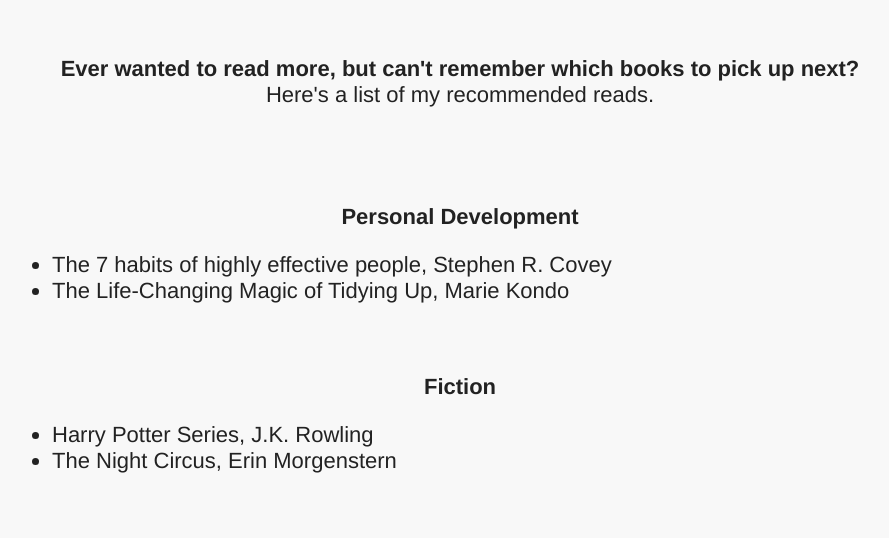
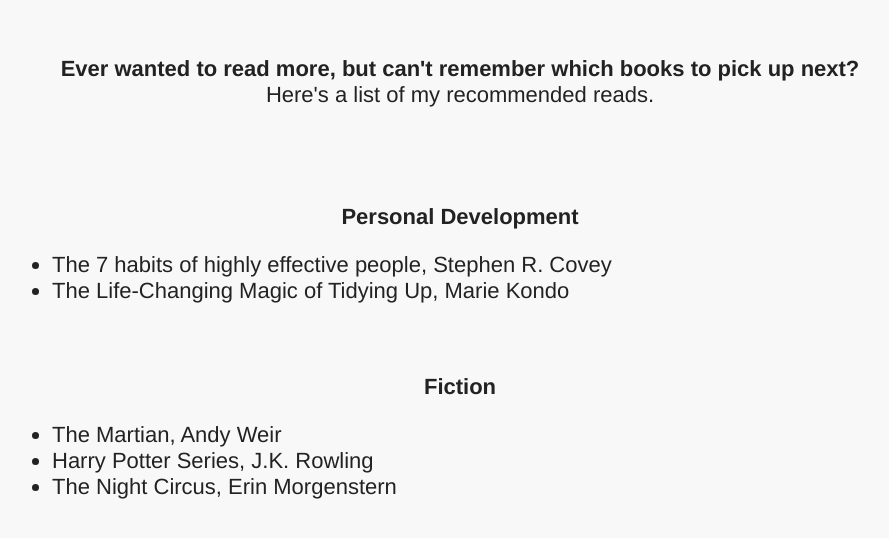
Before and after one commit to micap/micap.github.io, a plain HTML site: page books.html in a window 1280 px wide. Shown: the part 106-644 px from the top of the page, without its empty margins (180-1069 px from the left). Drawn offline with Linux system fonts and the light colour scheme; a small style sheet from the web is missing.

Commit message:
added the martian

```diff
--- a/books.html
+++ b/books.html
@@ -30,6 +30,7 @@
 	<br>
 	<p><b>Fiction</b>
 		<ul>
+			<li>The Martian, Andy Weir</li>
 			<li>Harry Potter Series, J.K. Rowling</li>
 			<li>The Night Circus, Erin Morgenstern</li>
 		</ul>
```
